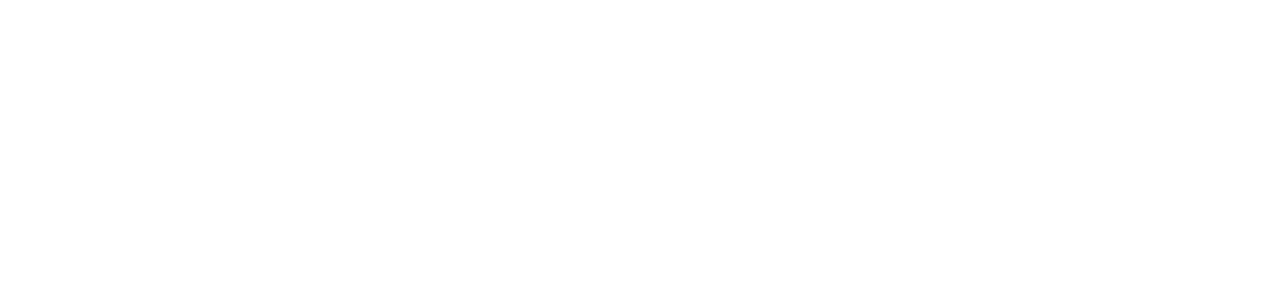
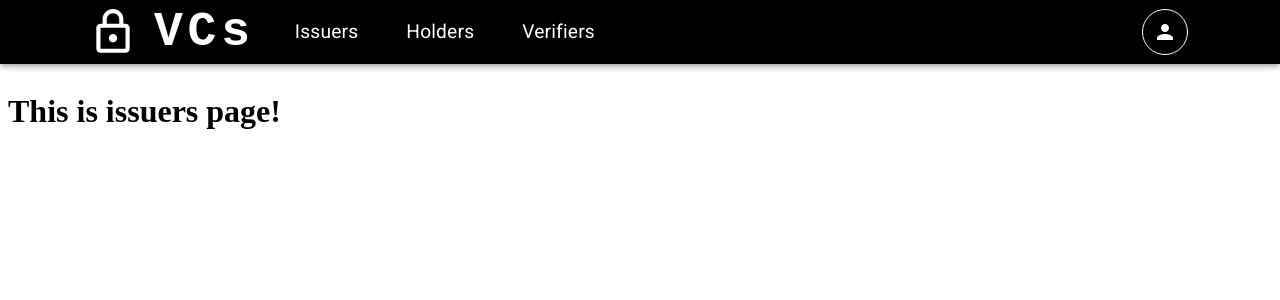
Before and after one commit to trislee02/verifiable-credential-system, a React (Create React App) app in the folder client/: page /issuers in a window 1280 px wide. Before the commit this address had no page. Shown: the top 300 px of the page. Built offline with nearby package versions, Linux system fonts and the light colour scheme; sample sign-in values are in the browser's storage.

Commit message:
Setup routes for issuers, verifiers, holders pages

```diff
--- a/client/src/App.js
+++ b/client/src/App.js
@@ -1,17 +1,22 @@
 import React from "react";
 import Header from "./components/Header/Header";
 import { useSelector } from "react-redux";
-import { Navigate } from "react-router-dom";
+import { Routes, Route, Navigate } from "react-router-dom";
+import IssuersPage from "./components/Issuers/IssuersPage";
 
 const App = () => {
-    const authenticated = useSelector(store => store.authSlice.isAuthenticated);
+    const authenticated = useSelector((store) => store.authSlice.isAuthenticated);
     if (!authenticated) return <Navigate to="/auth/login" />;
     return (
         <React.Fragment>
             <Header />
-            <h1>Hello World!</h1>
+            <Routes>
+                <Route path="issuers" element={<IssuersPage />} />
+                <Route path="holders" element={<h1>This is Holders page</h1>} />
+                <Route path="verifiers" element={<h1>This is Verifiers page</h1>} />
+            </Routes>
         </React.Fragment>
     );
-}
+};
 
 export default App;
--- /dev/null
+++ b/client/src/components/Issuers/IssuersPage.js
@@ -0,0 +1,7 @@
+import React from "react";
+
+const IssuersPage = () => {
+    return <h1>This is issuers page!</h1>;
+}
+
+export default IssuersPage;
--- a/client/src/index.js
+++ b/client/src/index.js
@@ -21,7 +21,7 @@
         <ThemeProvider theme={theme}>
             <BrowserRouter>
                 <Routes>
-                    <Route path="/" element={<App />} />
+                    <Route path="/*" element={<App />} />
                     <Route path="auth">
                         <Route path="login" element={<Login />} />
                         <Route path="register" element={<Register />} />
```
